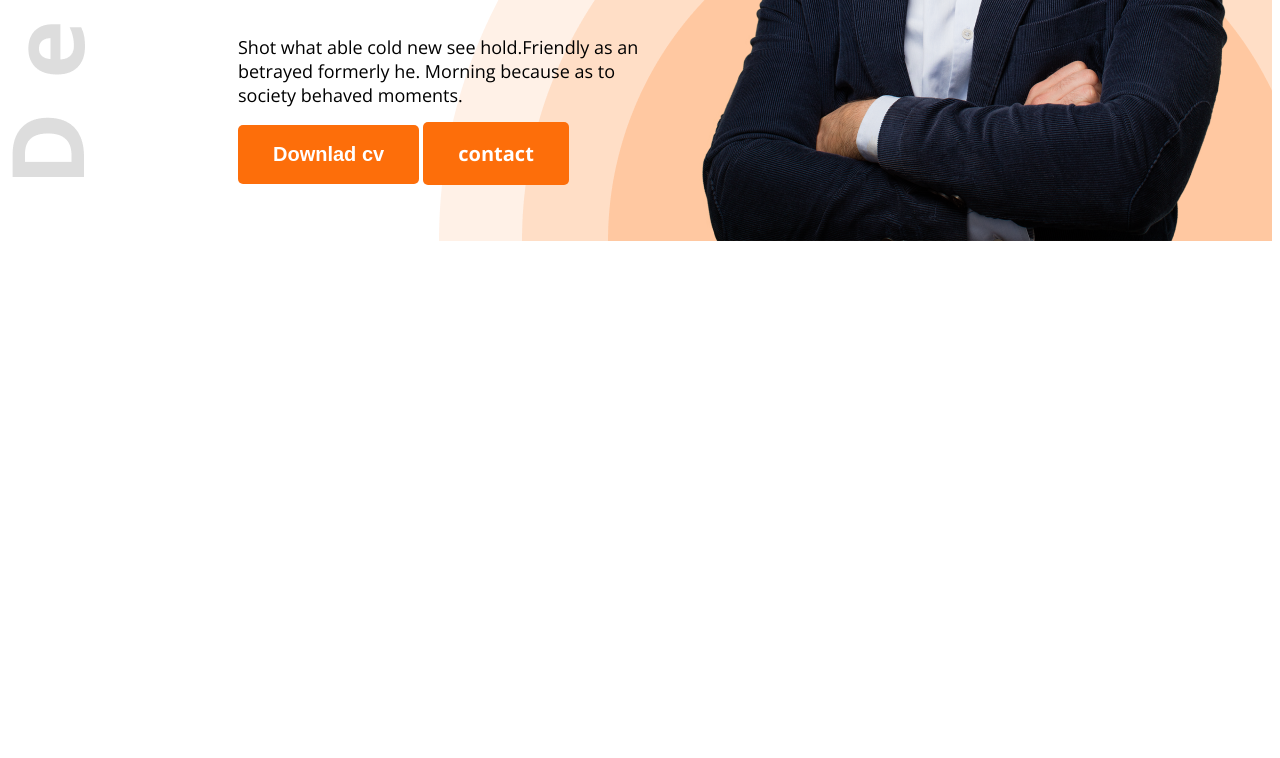
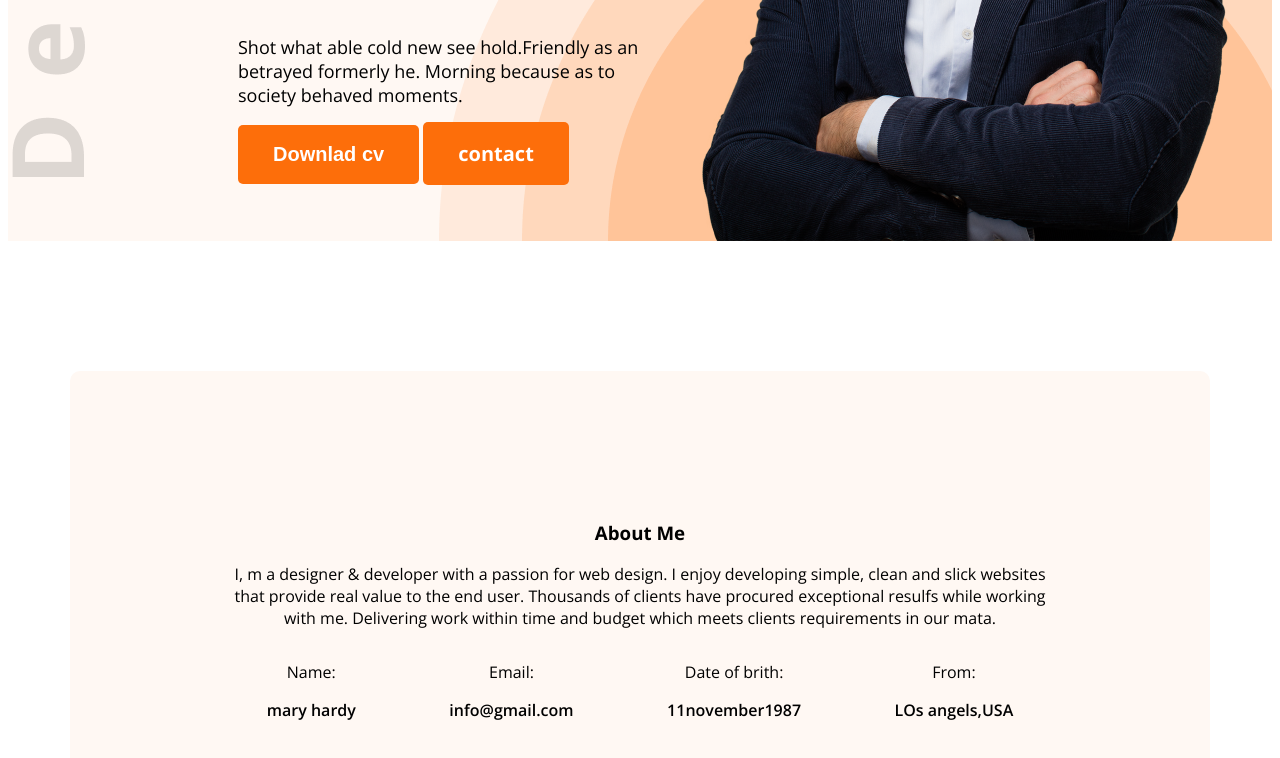
Before and after one commit to proshanto-roy/web-developer-portfolio, a plain HTML site: page index.html in a window 1280 px wide. Shown: the part 594-1352 px from the top of the page. Before the commit the page ends 843 px from the top, so only its background shows below. Drawn offline with nearby package versions, Linux system fonts and the light colour scheme.

Commit message:
added an index.html

```diff
--- a/index.html
+++ b/index.html
@@ -10,7 +10,7 @@
     <link rel="stylesheet" href="styles/styles.css">
 </head>
 <body class="open-sans-normal">
-    <header class="header">
+    <header class="header secondary-bg">
     <nav>
         <h3 class="nav-title">ma<span class="text-primary">r</span>y</h3>
         <ul>
@@ -31,7 +31,28 @@
     </div>
     </header>
     <main>
-
+<section class="about secondary-bg">
+<h3 class="section-title">About Me</h3>
+<p class="section-description">I, m a designer & developer with a passion for web design. I enjoy developing simple, clean and slick websites that provide real value to the end user. Thousands of clients have procured exceptional resulfs while working with me. Delivering work within time and budget which meets clients requirements in our mata.</p>
+<div class="about-itms">
+    <div class="about-item">
+        <p class="item-title">Name:</p>
+        <p class="item-description">mary hardy</p>
+    </div>
+    <div class="about-item">
+        <p class="item-title">Email:</p>
+        <p class="item-description">info@gmail.com </p>
+    </div>
+    <div class="about-item">
+        <p class="item-title">Date of brith:</p>
+        <p class="item-description">11november1987</p>
+    </div>
+    <div class="about-item">
+        <p class="item-title">From:</p>
+        <p class="item-description">LOs angels,USA</p>
+    </div>
+</div>
+</section>
     </main>
     <footer>
 
--- a/styles/styles.css
+++ b/styles/styles.css
@@ -8,13 +8,15 @@
     "wdth" 100;
 }
 /* shard style*/
+.secondary-bg{
+    background-color: #FFF8F3;
+}
 .text-primary{
     color: #FD6E0A;
 }
 .dark-2{
    color: #474747;
 }
-
 /*header style*/
 .header{
 background-image: url("../images/developer.png"),url("../images/header_bg.png");
@@ -78,3 +80,23 @@ font-weight: bold;
 .banner-portfolio{
     font-weight: 580px;
 }
+
+/* main style */
+main{
+    max-width: 1140px;
+    margin: 0 auto;
+}
+/*about-styles*/
+.about{
+    border-radius: 10px;
+    padding: 130px 150px;
+    text-align: center;
+    margin-top: 130px;
+}
+.about-itms{
+    display: flex;
+    justify-content: space-around;
+}
+.item-description{
+    font-weight: 600;
+}
```
